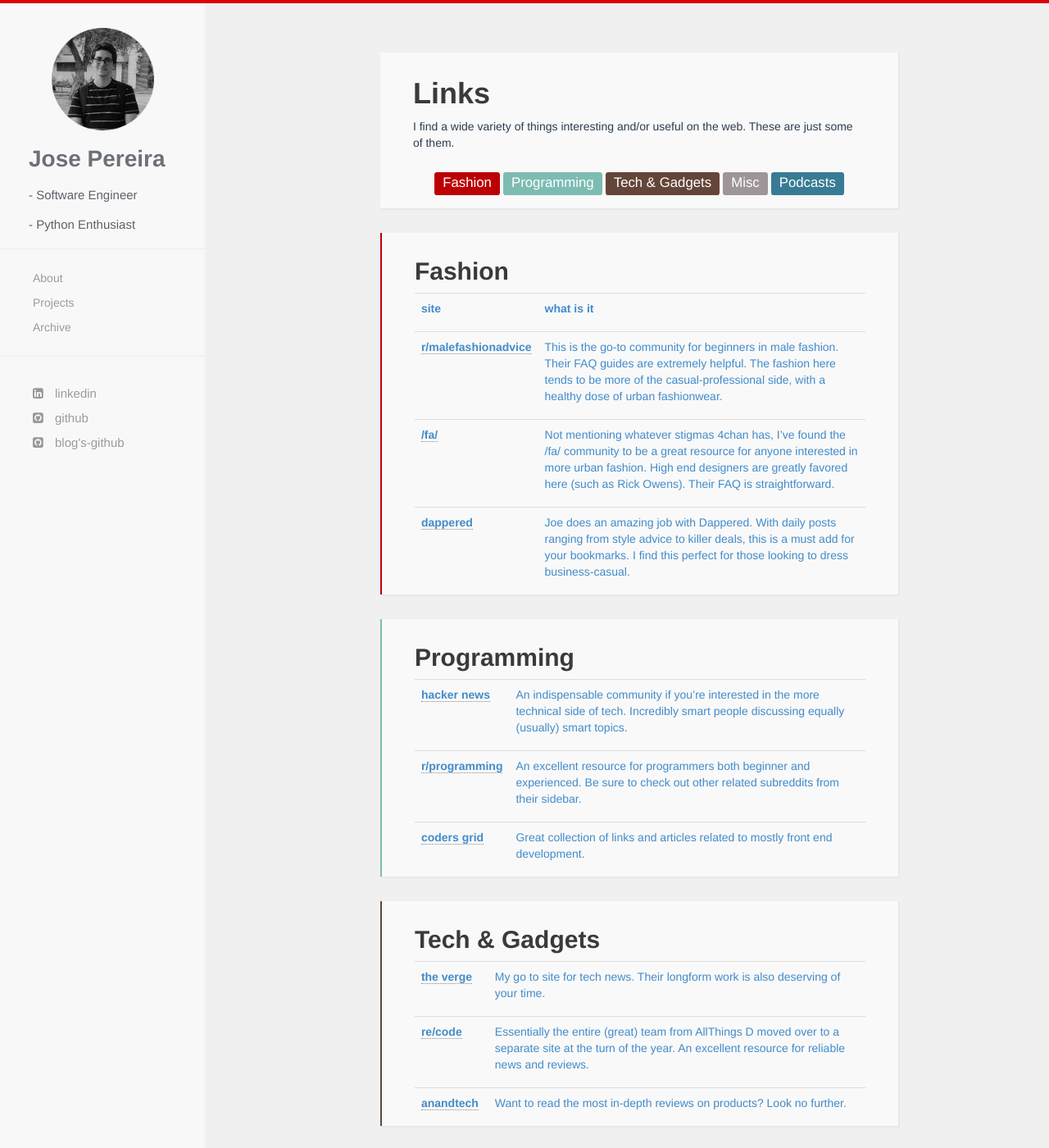
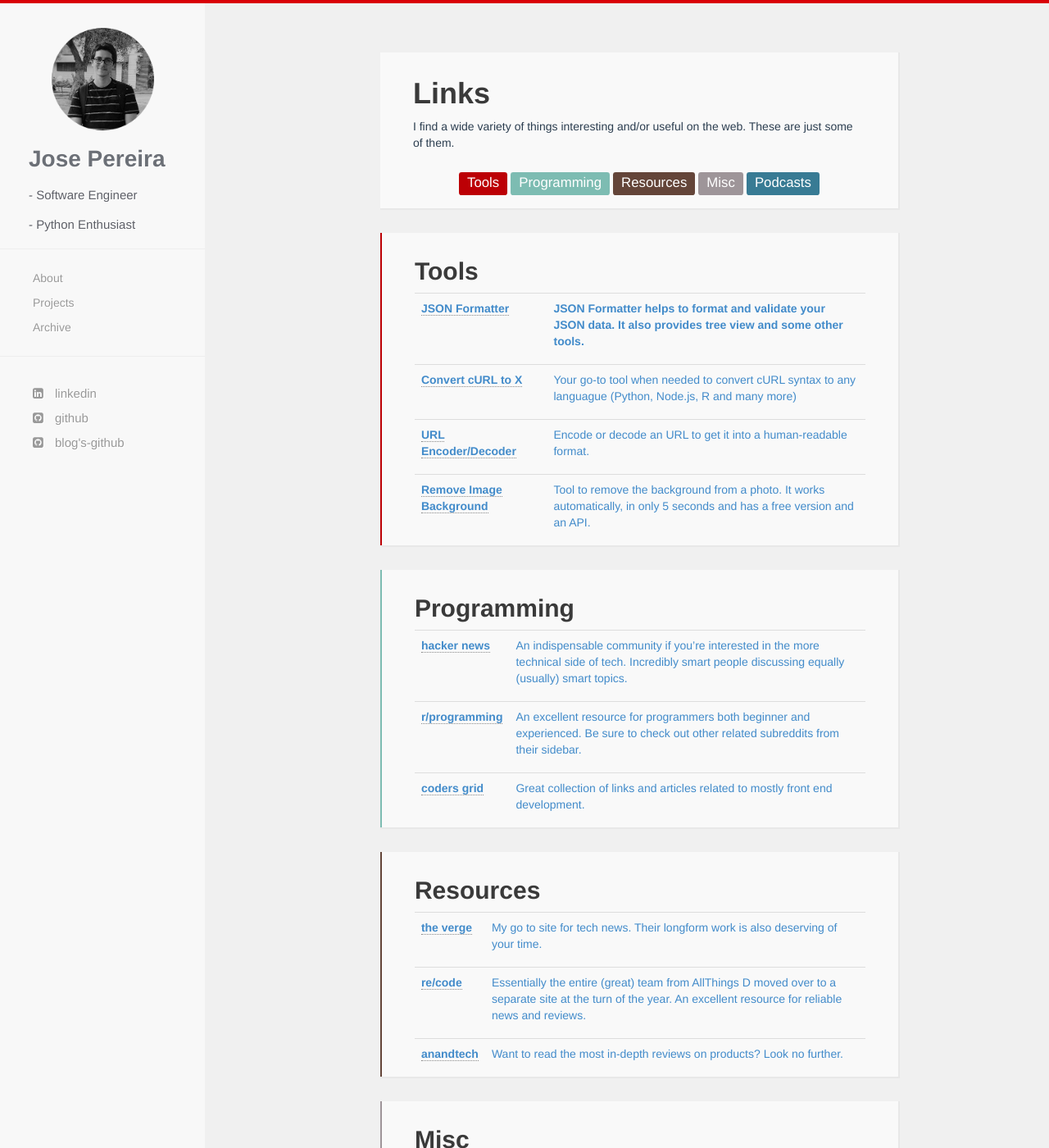
Before and after one commit to jpereiran/jpereiran.github.io, a Jekyll site: the page built from links.html, in a window 1280 px wide and 1400 px high. Shown: the whole window at 82% size. Built offline with Jekyll 4.4.1, drawn with Linux system fonts in a browser that asks for light colours; nearby versions of some CDN libraries; some of the changed text lies outside the part shown.

Commit message:
Update links.html

```diff
--- a/links.html
+++ b/links.html
@@ -8,9 +8,9 @@ title: Links
       <p>I find a wide variety of things interesting and/or useful on the web. These are just some of them.</p>
       <br>
       <center>
-      <a href="#fashion"><span class="label label-danger fashion-button">Fashion</span></a>
+      <a href="#fashion"><span class="label label-danger fashion-button">Tools</span></a>
       <a href="#programming"><span class="label label-danger programming-button">Programming</span></a>
-      <a href="#tech"><span class="label label-danger tech-button">Tech & Gadgets</span></a>
+      <a href="#tech"><span class="label label-danger tech-button">Resources</span></a>
       <a href="#misc"><span class="label label-danger misc-button">Misc</span></a>
       <a href="#misc"><span class="label label-danger podcasts-button">Podcasts</span></a>
       </center>
@@ -19,39 +19,39 @@ title: Links
 
     <div id="article" class="fashion">
       <a name="fashion">
-      <h2>Fashion</h2>
+      <h2>Tools</h2>
       <table class="table table-hover ">
         <tbody>
           <tr>
             <td valign="top" class="td1">
-              <p class="p2"><span class="s1"><b>site</b></span></p>
+              <p class="p2"><span class="s1"><a href="https://jsonformatter.org"><b>JSON Formatter</b></span></p>
             </td>
-            <td valign="top" class="td1">
-              <p class="p2"><span class="s1"><b>what is it</b></span></p>
+            <td valign="top" class="td2">
+              <p class="p2"><span class="s1"><b>JSON Formatter helps to format and validate your JSON data. It also provides tree view and some other tools.</b></span></p>
             </td>
           </tr>
           <tr>
-            <td valign="top" class="td2">
-              <p class="p2"><span class="s2"><a href="http://reddit.com/r/malefashionadvice"><b>r/malefashionadvice</b></a></span></p>
+            <td valign="top" class="td3">
+              <p class="p2"><span class="s2"><a href="https://curl.trillworks.com/"><b>Convert cURL to X</b></a></span></p>
             </td>
-            <td valign="top" class="td3">
-              <p class="p2"><span class="s1">This is the go-to community for beginners in male fashion. Their FAQ guides are extremely helpful. The fashion here tends to be more of the casual-professional side, with a healthy dose of urban fashionwear.<span class="Apple-converted-space"> </span></span></p>
+            <td valign="top" class="td4">
+              <p class="p2"><span class="s1">Your go-to tool when needed to convert cURL syntax to any languague (Python, Node.js, R and many more)<span class="Apple-converted-space"> </span></span></p>
             </td>
           </tr>
           <tr>
-            <td valign="top" class="td4">
-              <p class="p2"><span class="s1"><a href="http://4chan.org/fa/"><b>/fa/</b></a></span></p>
+            <td valign="top" class="td5">
+              <p class="p2"><span class="s2"><a href="https://www.url-encode-decode.com/"><b>URL Encoder/Decoder</b></a></span></p>
             </td>
-            <td valign="top" class="td5">
-              <p class="p2"><span class="s1">Not mentioning whatever stigmas 4chan has, I’ve found the /fa/ community to be a great resource for anyone interested in more urban fashion. High end designers are greatly favored here (such as Rick Owens). Their FAQ is straightforward.<span class="Apple-converted-space"> </span></span></p>
+            <td valign="top" class="td6">
+              <p class="p2"><span class="s1">Encode or decode an URL to get it into a human-readable format.<span class="Apple-converted-space"> </span></span></p>
             </td>
           </tr>
           <tr>
-            <td valign="top" class="td6">
-              <p class="p2"><span class="s1"><a href="http://dappered.com"><b>dappered</b></a></span></p>
+            <td valign="top" class="td7">
+              <p class="p2"><span class="s2"><a href="https://www.remove.bg/"><b>Remove Image Background</b></a></span></p>
             </td>
-            <td valign="top" class="td7">
-              <p class="p2"><span class="s1">Joe does an amazing job with Dappered. With daily posts ranging from style advice to killer deals, this is a must add for your bookmarks. I find this perfect for those looking to dress business-casual.</span></p>
+            <td valign="top" class="td8">
+              <p class="p2"><span class="s1">Tool to remove the background from a photo. It works automatically, in only 5 seconds and has a free version and an API.<span class="Apple-converted-space"> </span></span></p>
             </td>
           </tr>
         </tbody>
@@ -68,7 +68,7 @@ title: Links
               <p class="p2"><span class="s1"><a href="https://news.ycombinator.com/news"><b>hacker news</b></a></span></p>
             </td>
             <td valign="top" class="td2">
-              <p class="p2"><span class="s1">An indispensable community if you’re interested in the more technical side of tech. Incredibly smart people discussing equally (usually) smart topics. <span class="Apple-converted-space"> </span></span></p>
+              <p class="p2"><span class="s1">An indispensable community if you’re interested in the more technical side of tech. Incredibly smart people discussing equally (usually) smart topics. <span class="Apple-converted-space"> </span></span></p>
             </td>
           </tr>
           <tr>
@@ -76,7 +76,7 @@ title: Links
               <p class="p2"><span class="s1"><a href="http://reddit.com/r/programming"><b>r/programming</b></a></span></p>
             </td>
             <td valign="top" class="td4">
-              <p class="p2"><span class="s1">An excellent resource for programmers both beginner and experienced. Be sure to check out other related subreddits from their sidebar.<span class="Apple-converted-space"> </span></span></p>
+              <p class="p2"><span class="s1">An excellent resource for programmers both beginner and experienced. Be sure to check out other related subreddits from their sidebar.<span class="Apple-converted-space"> </span></span></p>
             </td>
           </tr>
           <tr>
@@ -84,7 +84,7 @@ title: Links
               <p class="p2"><span class="s1"><a href="http://www.codersgrid.com"><b>coders grid</b></a></span></p>
             </td>
             <td valign="top" class="td6">
-              <p class="p2"><span class="s1">Great collection of links and articles related to mostly front end development.<span class="Apple-converted-space"> </span></span></p>
+              <p class="p2"><span class="s1">Great collection of links and articles related to mostly front end development.<span class="Apple-converted-space"> </span></span></p>
             </td>
           </tr>
         </tbody>
@@ -93,7 +93,7 @@ title: Links
 
     <div id="article"class="tech">
       <a name="tech">
-      <h2>Tech & Gadgets</h2>
+      <h2>Resources</h2>
       <table class="table table-hover ">
         <tbody>
           <tr>
@@ -114,10 +114,10 @@ title: Links
           </tr>
           <tr>
             <td valign="top" class="td5">
-              <p class="p2"><span class="s1"><a href="http://www.anandtech.com"><b>anandtech</b></a></span><span class="s2"><b><span class="Apple-converted-space"> </span></b></span></p>
+              <p class="p2"><span class="s1"><a href="http://www.anandtech.com"><b>anandtech</b></a></span><span class="s2"><b><span class="Apple-converted-space"> </span></b></span></p>
             </td>
             <td valign="top" class="td6">
-              <p class="p2"><span class="s2">Want to read the most in-depth reviews on products? Look no further.<span class="Apple-converted-space"> </span></span></p>
+              <p class="p2"><span class="s2">Want to read the most in-depth reviews on products? Look no further.<span class="Apple-converted-space"> </span></span></p>
             </td>
           </tr>
         </tbody>
@@ -134,7 +134,7 @@ title: Links
               <p class="p2"><span class="s1"><a href="http://www.quora.com"><b>Quora</b></a></span></p>
             </td>
             <td valign="top" class="td2">
-              <p class="p2"><span class="s2">Think Yahoo! Answers but more…serious. You can find some discussions on very interesting questions. You do need to sign up though.<span class="Apple-converted-space"> </span></span></p>
+              <p class="p2"><span class="s2">Think Yahoo! Answers but more…serious. You can find some discussions on very interesting questions. You do need to sign up though.<span class="Apple-converted-space"> </span></span></p>
             </td>
           </tr>
           <tr>
@@ -142,7 +142,7 @@ title: Links
               <p class="p2"><span class="s1"><a href="http://longform.org"><b>Longform</b></a></span></p>
             </td>
             <td valign="top" class="td4">
-              <p class="p2"><span class="s2">One of the best collections of reading (both fiction and non-fiction articles) material for your Pocket.<span class="Apple-converted-space"> </span></span></p>
+              <p class="p2"><span class="s2">One of the best collections of reading (both fiction and non-fiction articles) material for your Pocket.<span class="Apple-converted-space"> </span></span></p>
             </td>
           </tr>
           <tr>
@@ -150,7 +150,31 @@ title: Links
               <p class="p2"><span class="s2"><b>Ask </b><a href="http://ask.metafilter.com"><span class="s1"><b>Metafilter</b></span></a></span></p>
             </td>
             <td valign="top" class="td6">
-              <p class="p2"><span class="s2">A great loyal community whose quality is in part kept high with a pay-for-membership model. Browse through the top questions for some great discussions.<span class="Apple-converted-space"> </span></span></p>
+              <p class="p2"><span class="s2">A great loyal community whose quality is in part kept high with a pay-for-membership model. Browse through the top questions for some great discussions.<span class="Apple-converted-space"> </span></span></p>
+            </td>
+          </tr>
+          <tr>
+            <td valign="top" class="td7">
+              <p class="p2"><span class="s1"><a href="http://www.theverge.com"><b>the verge</b></a></span></p>
+            </td>
+            <td valign="top" class="td8">
+              <p class="p2"><span class="s2">My go to site for tech news. Their longform work is also deserving of your time.</span></p>
+            </td>
+          </tr>
+          <tr>
+            <td valign="top" class="td9">
+              <p class="p2"><span class="s1"><a href="http://recode.net"><b>re/code</b></a></span></p>
+            </td>
+            <td valign="top" class="td10">
+              <p class="p2"><span class="s2">Essentially the entire (great) team from AllThings D moved over to a separate site at the turn of the year. An excellent resource for reliable news and reviews.</span></p>
+            </td>
+          </tr>
+          <tr>
+            <td valign="top" class="td11">
+              <p class="p2"><span class="s1"><a href="http://www.anandtech.com"><b>anandtech</b></a></span><span class="s2"><b><span class="Apple-converted-space"> </span></b></span></p>
+            </td>
+            <td valign="top" class="td12">
+              <p class="p2"><span class="s2">Want to read the most in-depth reviews on products? Look no further.<span class="Apple-converted-space"> </span></span></p>
             </td>
           </tr>
         </tbody>
@@ -167,7 +191,7 @@ title: Links
               <p class="p2"><span class="s1"><a href="http://www.twit.tv"><b>twit.tv</b></a></span></p>
             </td>
             <td valign="top" class="td2">
-              <p class="p2"><span class="s2">Leo Laporte is<span class="Apple-converted-space">  </span>great to listen to and his guests help keep the discussions fun and lively. My favorite podcasts include “This Week in Tech” and “Windows Weekly”<span class="Apple-converted-space"> </span></span></p>
+              <p class="p2"><span class="s2">Leo Laporte is<span class="Apple-converted-space">  </span>great to listen to and his guests help keep the discussions fun and lively. My favorite podcasts include “This Week in Tech” and “Windows Weekly”<span class="Apple-converted-space"> </span></span></p>
             </td>
           </tr>
           <tr>
@@ -183,7 +207,7 @@ title: Links
               <p class="p2"><span class="s1"><a href="http://www.radiolab.org"><b>Radiolab (NPR)</b></a></span></p>
             </td>
             <td valign="top" class="td2">
-              <p class="p2"><span class="s2">Radiolab has a huge fanbase and it’s not without reason. They do a great job of keeping your attention with engrossing topics and amazing audio work. <span class="Apple-converted-space"> </span></span></p>
+              <p class="p2"><span class="s2">Radiolab has a huge fanbase and it’s not without reason. They do a great job of keeping your attention with engrossing topics and amazing audio work. <span class="Apple-converted-space"> </span></span></p>
             </td>
           </tr>
           <tr>
@@ -191,7 +215,7 @@ title: Links
               <p class="p2"><span class="s1"><a href="http://www.npr.org/blogs/allsongs/"><b>all songs considered (NPR)</b></a></span></p>
             </td>
             <td valign="top" class="td6">
-              <p class="p2"><span class="s2">NPR’s music podcast can be a hit or a miss depending on your taste (less mainstream, more discovery based)<span class="Apple-converted-space">  </span>in music but be sure to give it try.<span class="Apple-converted-space"> </span></span></p>
+              <p class="p2"><span class="s2">NPR’s music podcast can be a hit or a miss depending on your taste (less mainstream, more discovery based)<span class="Apple-converted-space">  </span>in music but be sure to give it try.<span class="Apple-converted-space"> </span></span></p>
             </td>
           </tr>
         </tbody>
```
